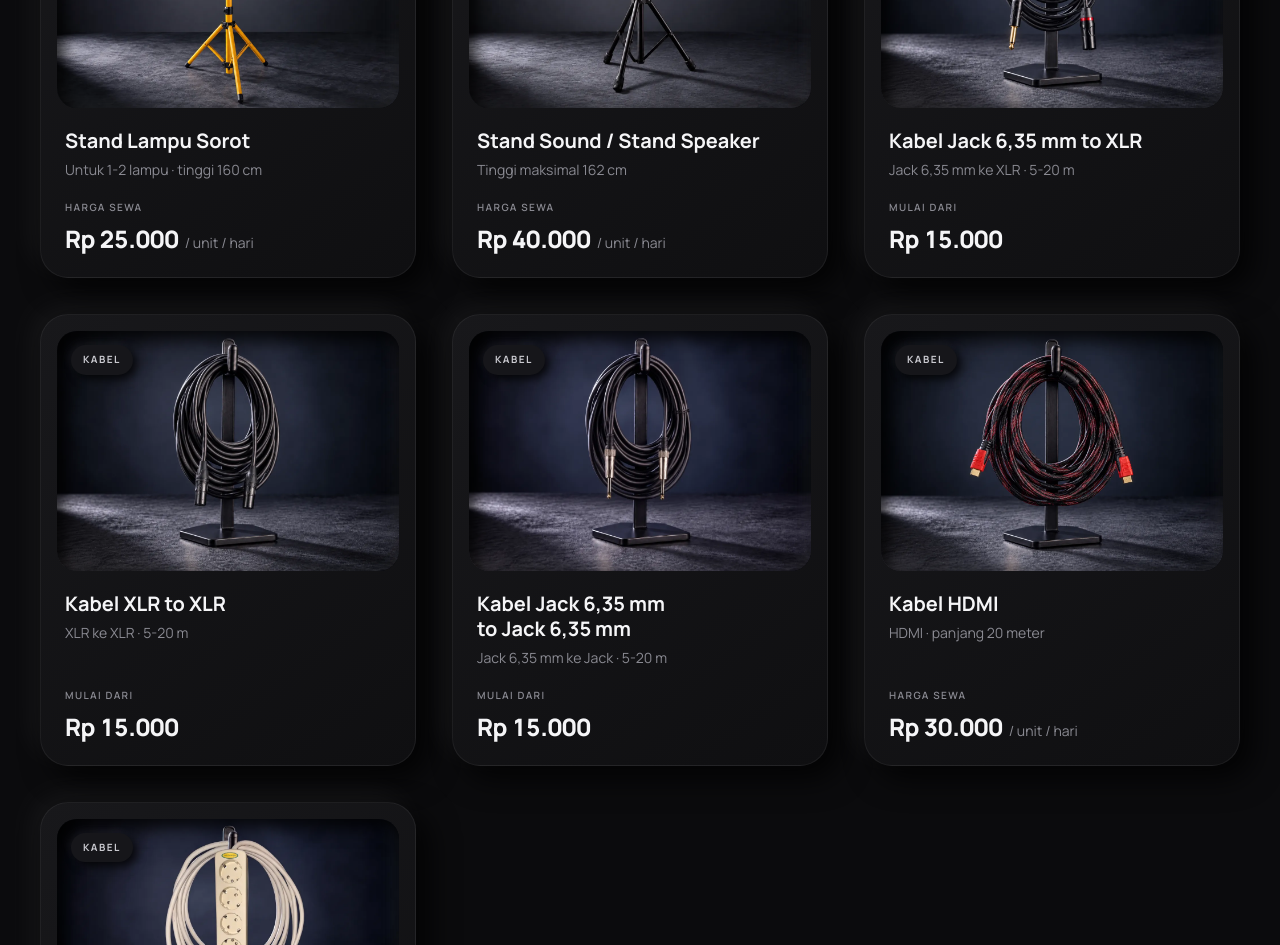
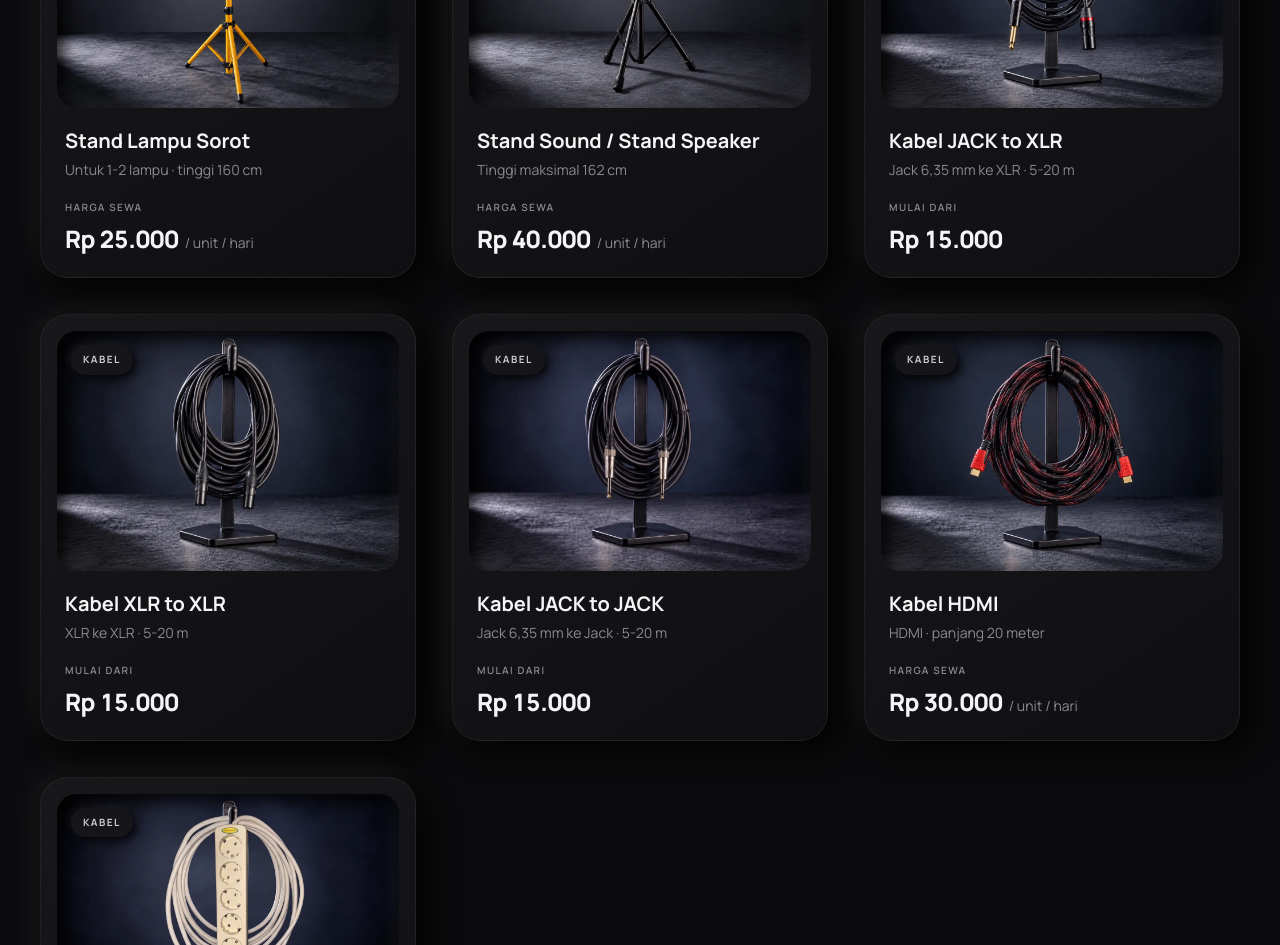
Before and after one commit to denasatwika/DAWA, a Next.js app: page /mula-solusi in a window 1280 px wide. Shown: the part 2800-3745 px from the top of the page. Built offline with nearby package versions, Linux system fonts and the light colour scheme; no server answers.

Commit message:
chore(catalog): removing unnecessary text in titles

```diff
--- a/src/content/brands/mula-solusi.ts
+++ b/src/content/brands/mula-solusi.ts
@@ -274,7 +274,7 @@ export const mulaSolusi = defineBrand({
           {
             id: "kabel-jack-xlr",
             summary: "Jack 6,35 mm ke XLR · 5-20 m",
-            name: "Kabel Jack 6,35 mm to XLR",
+            name: "Kabel JACK to XLR",
             icon: "cable",
             image: {
               file: "jack-xlr.webp",
@@ -298,7 +298,7 @@ export const mulaSolusi = defineBrand({
           {
             id: "kabel-jack-jack",
             summary: "Jack 6,35 mm ke Jack · 5-20 m",
-            name: "Kabel Jack 6,35 mm to Jack 6,35 mm",
+            name: "Kabel JACK to JACK",
             icon: "cable",
             price: cablePrice,
             image: {
```
